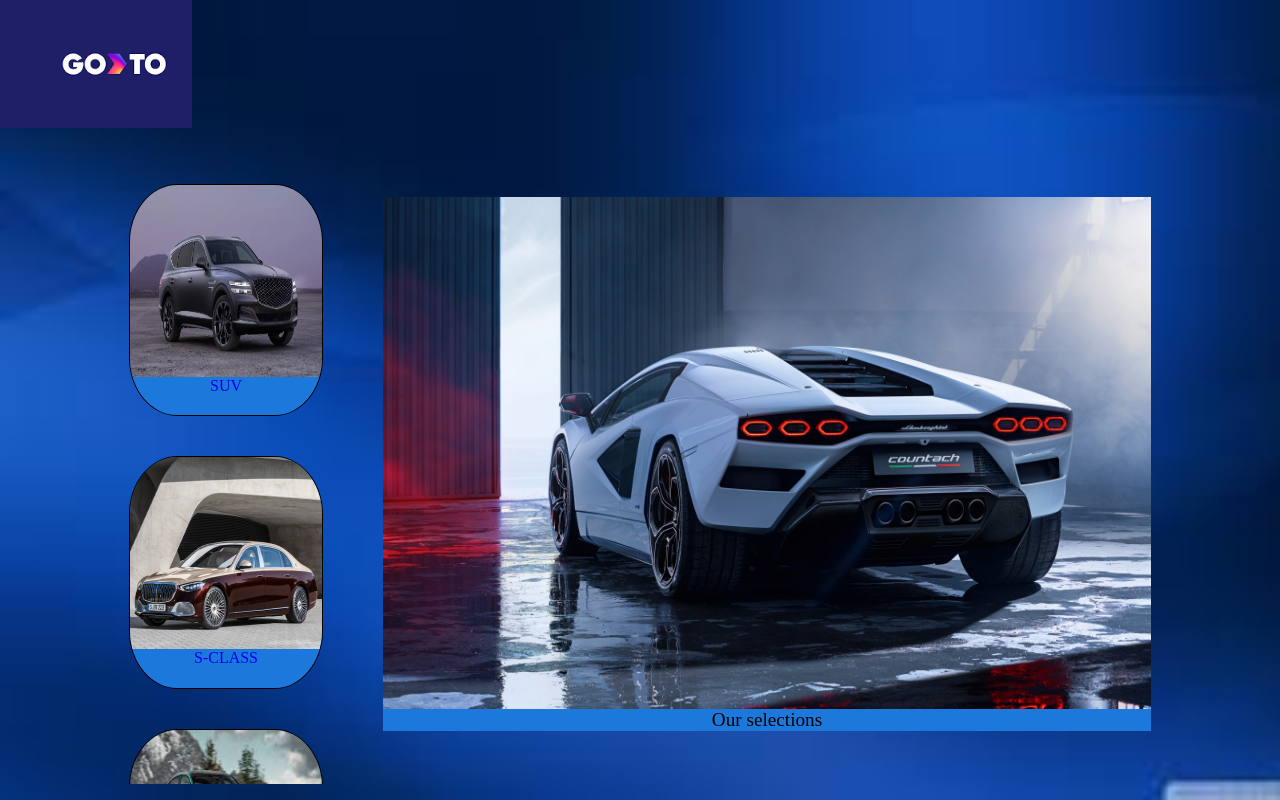
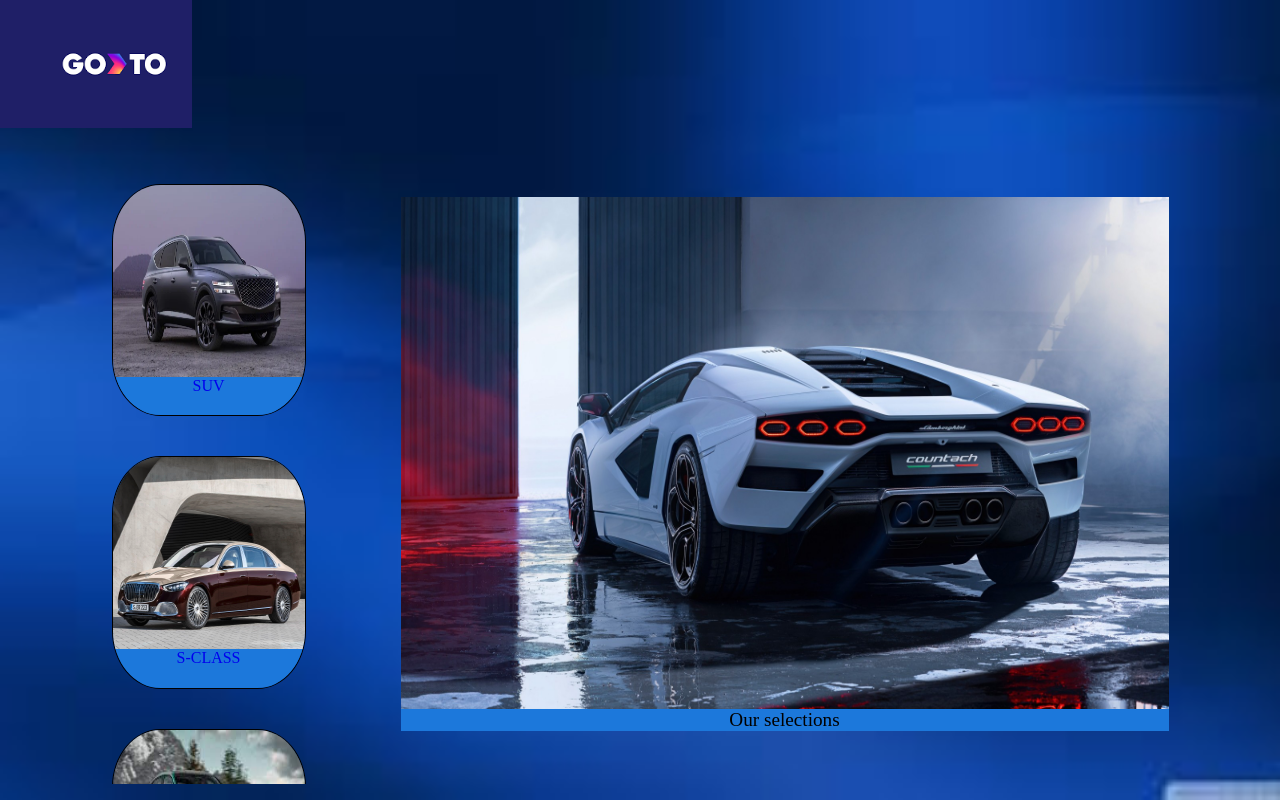
Before and after one commit to Java50Anatoly-Bystrov/html-css-js-introduction, a plain HTML site: page Car sharing - gallery /index.html in a window 1280 px wide. Drawn offline with Linux system fonts and the light colour scheme.

Commit message:
HW#06 adaptation 3 types of screens.

```diff
--- a/Car sharing - gallery /styles/cars.css
+++ b/Car sharing - gallery /styles/cars.css
@@ -89,7 +89,7 @@
         flex-wrap:nowrap;
         max-height: 80vh;
         justify-content: flex-start;
-        padding-right:60px;
+        padding-right:95px;
     }
     .lambo-class{
         max-width: 60vw;
```
